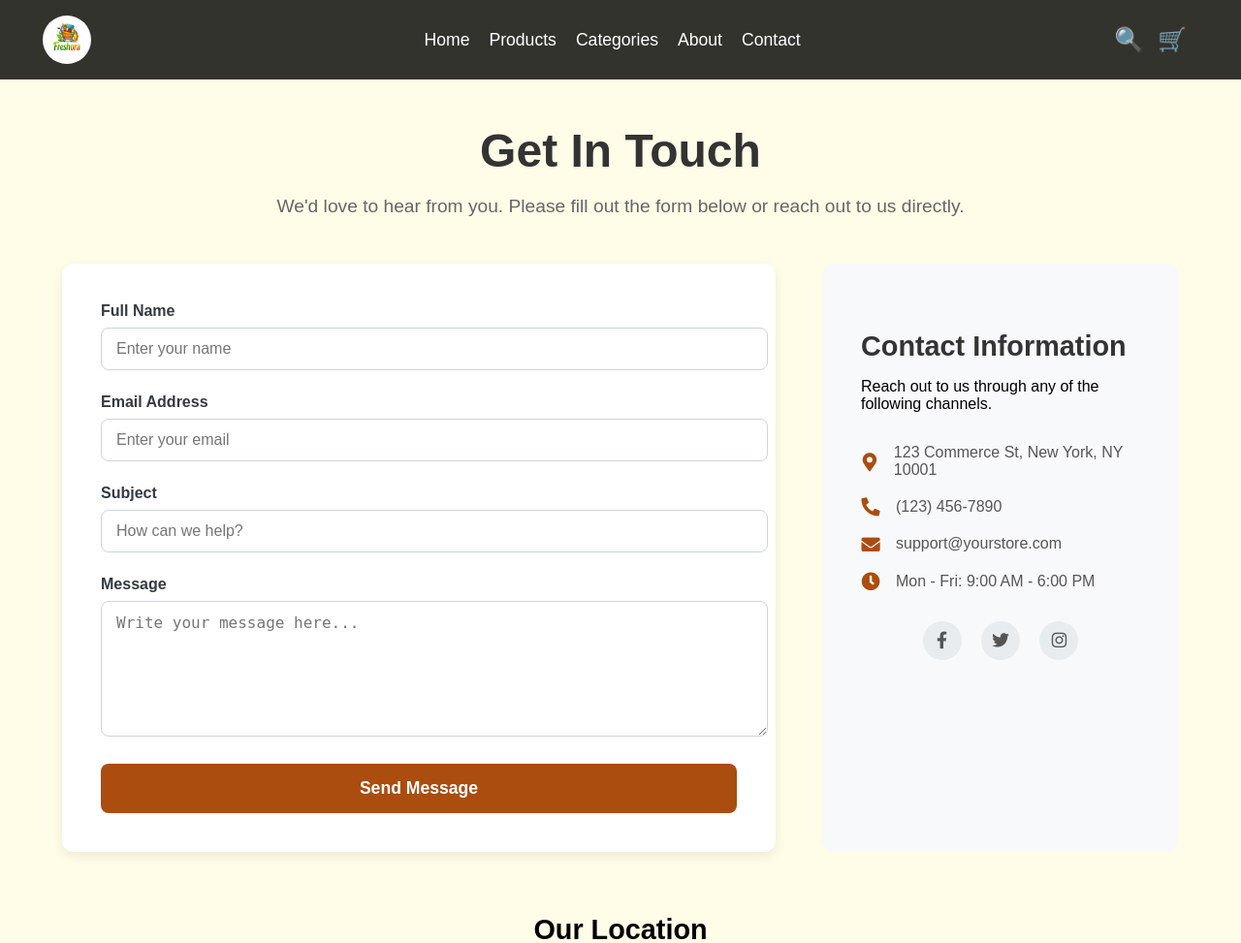
After one commit to ahmednabeen/ecommerce, a Django app: page /contact/ in a window 1280 px wide. The commit adds this page. Shown: the top 973 px of the page at 97% size. Run offline with Django 5.2, Linux system fonts and the light colour scheme.

Commit message:
create privacy policy, term of service & contact page

```diff
--- a/myapp/templates/base.html
+++ b/myapp/templates/base.html
@@ -6,6 +6,7 @@
     <meta name="viewport" content="width=device-width, initial-scale=1.0">
     <title>{% block title %}SuperShop{% endblock %}</title>
     <link rel="stylesheet" href="{% static 'css/style.css' %}">
+    <link rel="stylesheet" href="https://cdnjs.cloudflare.com/ajax/libs/font-awesome/5.15.4/css/all.min.css">
 </head>
 <body>
     <header>
@@ -20,7 +21,7 @@
                 <li><a href="{% url 'product_list' %}">Products</a></li>
                 <li><a href="{% url 'category_list' %}">Categories</a></li>
                 <li><a href="{% url 'about' %}">About</a></li>
-                <li><a href="#">Contact</a></li>
+                <li><a href="{% url 'contact' %}">Contact</a></li>
             </ul>
 
 
@@ -50,8 +51,8 @@
         <div class="footer-content">
             <p>&copy; 2026 SuperShop. All rights reserved.</p>
             <ul class="footer-links">
-                <li><a href="#">Privacy Policy</a></li>
-                <li><a href="#">Terms of Service</a></li>
+                <li><a href="{% url 'privacy_policy' %}">Privacy Policy</a></li>
+                <li><a href="{% url 'terms_of_service' %}">Terms of Service</a></li>
             </ul>
         </div>
     </footer>
--- a/myapp/templates/category_detail.html
+++ b/myapp/templates/category_detail.html
@@ -20,7 +20,7 @@
 
                 <div class="fp-all-product-card-content">
                     <h3 class="fp-all-product-name">{{ product.name }}</h3>
-                    <p class="fp-all-product-price">${{ product.price }}</p>
+                    <p class="fp-all-product-price">৳{{ product.price }}</p>
                     <button class="add-to-cart-btn"
                         data-product-id="{{ product.id }}">Add to Cart
                     </button>
--- /dev/null
+++ b/myapp/templates/contact.html
@@ -0,0 +1,91 @@
+{% extends 'base.html' %} <!-- Assuming you have a base template -->
+{% load static %} <!-- Load static files for CSS -->
+
+{% block title %}Contact Us{% endblock %} <!-- Optional: Set the page title -->
+
+{% block content %}
+<div class="contact-container">
+    <!-- Page Header -->
+    <div class="contact-header">
+        <h1>Get In Touch</h1>
+        <p>We'd love to hear from you. Please fill out the form below or reach out to us directly.</p>
+    </div>
+
+    <!-- Main Content Area (Form + Info) -->
+    <div class="contact-main">
+        <!-- Left Side: Contact Form -->
+        <div class="contact-form-wrapper">
+            <form action="{% url 'contact' %}" method="POST">
+                {% csrf_token %} <!-- Important for Django forms -->
+
+                <div class="form-group">
+                    <label for="name">Full Name</label>
+                    <input type="text" id="name" name="name" placeholder="Enter your name" required>
+                </div>
+
+                <div class="form-group">
+                    <label for="email">Email Address</label>
+                    <input type="email" id="email" name="email" placeholder="Enter your email" required>
+                </div>
+
+                <div class="form-group">
+                    <label for="subject">Subject</label>
+                    <input type="text" id="subject" name="subject" placeholder="How can we help?" required>
+                </div>
+
+                <div class="form-group">
+                    <label for="message">Message</label>
+                    <textarea id="message" name="message" rows="6" placeholder="Write your message here..." required></textarea>
+                </div>
+
+                <button type="submit" class="submit-btn">Send Message</button>
+            </form>
+        </div>
+
+        <!-- Right Side: Contact Information -->
+        <div class="contact-info-wrapper">
+            <h3>Contact Information</h3>
+            <p>Reach out to us through any of the following channels.</p>
+
+            <ul class="contact-details">
+                <li>
+                    <i class="fas fa-map-marker-alt"></i> <!-- Font Awesome Icon -->
+                    <span>123 Commerce St, New York, NY 10001</span>
+                </li>
+                <li>
+                    <i class="fas fa-phone-alt"></i>
+                    <span>(123) 456-7890</span>
+                </li>
+                <li>
+                    <i class="fas fa-envelope"></i>
+                    <span>support@yourstore.com</span>
+                </li>
+                <li>
+                    <i class="fas fa-clock"></i>
+                    <span>Mon - Fri: 9:00 AM - 6:00 PM</span>
+                </li>
+            </ul>
+
+            <div class="contact-socials">
+                <a href="#" title="Facebook"><i class="fab fa-facebook-f"></i></a>
+                <a href="#" title="Twitter"><i class="fab fa-twitter"></i></a>
+                <a href="#" title="Instagram"><i class="fab fa-instagram"></i></a>
+            </div>
+        </div>
+    </div>
+
+    <!-- Full-width Map Section -->
+    <div class="contact-map-wrapper">
+        <h3>Our Location</h3>
+        <iframe
+            src="https://www.google.com/maps/embed?pb=!1m18!1m12!1m3!1d3022.617099601754!2d-74.00834268459393!3d40.74844097932787!2m3!1f0!2f0!3f0!3m2!1i1024!2i768!4f13.1!3m3!1m2!1s0x89c259a9b3117423%3A0x1234567890abcdef!2sEmpire%20State%20Building!5e0!3m2!1sen!2sus!4v1642555555555"
+            width="100%"
+            height="450"
+            style="border:0;"
+            allowfullscreen=""
+            loading="lazy"
+            referrerpolicy="no-referrer-when-downgrade">
+        </iframe>
+    </div>
+</div>
+{% endblock %}
--- a/myapp/templates/index.html
+++ b/myapp/templates/index.html
@@ -87,7 +87,7 @@
                         </h3>
 
                         <p class="fp-all-product-price">
-                            ${{ product.price }}
+                            ৳{{ product.price }}
                         </p>
 
                         <button class="add-to-cart-btn"
@@ -163,7 +163,7 @@
                             </h3>
 
                             <p class="fp-all-product-price">
-                                ${{ product.price }}
+                                ৳{{ product.price }}
                             </p>
 
                             <button class="add-to-cart-btn"
--- a/myapp/templates/products.html
+++ b/myapp/templates/products.html
@@ -30,7 +30,7 @@
             <div class="all-product-card-content">
                 {% comment %} <p class="all-product-category">{{ product.category.name }}</p> {% endcomment %}
                 <h3 class="all-product-name">{{ product.name }}</h3>
-                <p class="all-product-price">${{ product.price|floatformat:2 }}</p>
+                <p class="all-product-price">৳{{ product.price|floatformat:2 }}</p>
                 <button class="add-to-cart-btn"
                         data-product-id="{{ product.id }}">
                     Add to Cart
--- a/myapp/urls.py
+++ b/myapp/urls.py
@@ -7,4 +7,7 @@ urlpatterns = [
     path('categories/', views.category_list, name='category_list'), # Category pages
     path('category/<slug:slug>/', views.category_detail, name='category_detail'), # Category_Detail pages
     path('about/', views.about, name='about'), # About Page
+    path('contact/', views.contact_page, name='contact'), # Contact Page
+    path('privacy-policy/', views.privacy_policy_page, name='privacy_policy'), # privacy-policy page
+    path('terms-of-service/', views.terms_of_service_page, name='terms_of_service'), #terms-of-service page
 ]
--- a/myapp/views.py
+++ b/myapp/views.py
@@ -90,3 +90,9 @@ def category_detail(request, slug):
 
 def about(request):
     return render(request, 'about.html')
+def contact_page(request):
+    return render(request, 'contact.html')
+def privacy_policy_page(request):
+    return render(request, 'privacy_policy.html')
+def terms_of_service_page(request):
+    return render(request, 'terms_of_service.html')
--- a/static/css/style.css
+++ b/static/css/style.css
@@ -1210,6 +1210,284 @@ footer {
     }
 }
 
+/* =================================================================== */
+/* CONTACT PAGE STYLES                                                 */
+/* =================================================================== */
+
+.contact-container {
+    padding: 1rem 5%;
+    margin-top: 80px; /* Same as product pages */
+    max-width: 1200px;
+    margin-left: auto;
+    margin-right: auto;
+}
+
+/* --- Header --- */
+.contact-header {
+    text-align: center;
+    margin-bottom: 3rem;
+}
+
+.contact-header h1 {
+    font-size: 3rem;
+    font-weight: 700;
+    color: #333;
+    margin-bottom: 0.5rem;
+}
+
+.contact-header p {
+    font-size: 1.2rem;
+    color: #666;
+}
+
+/* --- Main Content Layout --- */
+.contact-main {
+    display: grid;
+    grid-template-columns: 2fr 1fr; /* 2/3 for form, 1/3 for info */
+    gap: 3rem;
+    margin-bottom: 4rem;
+}
+
+/* --- Form Styles --- */
+.contact-form-wrapper {
+    background-color: #ffffff;
+    padding: 2.5rem;
+    border-radius: 12px;
+    box-shadow: 0 4px 12px rgba(0,0,0,0.08 );
+}
+
+.form-group {
+    margin-bottom: 1.5rem;
+}
+
+.form-group label {
+    display: block;
+    font-weight: 600;
+    margin-bottom: 0.5rem;
+    color: #343a40;
+}
+
+.form-group input,
+.form-group textarea {
+    width: 100%;
+    padding: 12px 15px;
+    border: 1px solid #ced4da;
+    border-radius: 8px;
+    font-size: 1rem;
+    transition: border-color 0.2s ease, box-shadow 0.2s ease;
+}
+
+.form-group input:focus,
+.form-group textarea:focus {
+    outline: none;
+    border-color: #aa4d0e;
+    box-shadow: 0 0 0 3px rgba(170, 77, 14, 0.15);
+}
+
+.submit-btn {
+    width: 100%;
+    padding: 15px;
+    font-size: 1.1rem;
+    font-weight: 600;
+    background-color: #aa4d0e; /* Theme color */
+    border: none;
+    border-radius: 8px;
+    color: white;
+    cursor: pointer;
+    transition: background-color 0.2s ease;
+}
+
+.submit-btn:hover {
+    background-color: #c96d2b; /* Lighter theme color */
+}
+
+/* --- Info Section Styles --- */
+.contact-info-wrapper {
+    padding: 2.5rem;
+    background-color: #f8f9fa;
+    border-radius: 12px;
+}
+
+.contact-info-wrapper h3 {
+    font-size: 1.8rem;
+    margin-bottom: 1rem;
+    color: #333;
+}
+
+.contact-details {
+    list-style: none;
+    padding: 0;
+    margin: 2rem 0;
+}
+
+.contact-details li {
+    display: flex;
+    align-items: center;
+    margin-bottom: 1.2rem;
+    font-size: 1rem;
+    color: #555;
+}
+
+.contact-details i {
+    font-size: 1.2rem;
+    color: #aa4d0e; /* Theme color */
+    margin-right: 1rem;
+    width: 20px;
+    text-align: center;
+}
+
+/* --- Social Media Icons --- */
+.contact-socials {
+    margin-top: 2rem;
+    text-align: center;
+}
+
+.contact-socials a {
+    display: inline-block;
+    width: 40px;
+    height: 40px;
+    line-height: 40px;
+    border-radius: 50%;
+    background-color: #e9ecef;
+    color: #555;
+    margin: 0 0.5rem;
+    font-size: 1.1rem;
+    transition: all 0.3s ease;
+}
+
+.contact-socials a:hover {
+    background-color: #aa4d0e;
+    color: #fff;
+    transform: translateY(-3px);
+}
+
+/* --- Map Section --- */
+.contact-map-wrapper {
+    margin-bottom: 2rem;
+}
+
+.contact-map-wrapper h3 {
+    text-align: center;
+    font-size: 1.8rem;
+    margin-bottom: 1.5rem;
+}
+
+.contact-map-wrapper iframe {
+    border-radius: 12px;
+    box-shadow: 0 4px 12px rgba(0,0,0,0.08);
+}
+
+/* --- Responsive Adjustments --- */
+@media (max-width: 992px) {
+    .contact-main {
+        grid-template-columns: 1fr; /* Stack form and info on top of each other */
+    }
+}
+
+@media (max-width: 600px) {
+    .contact-header h1 {
+        font-size: 2.2rem;
+    }
+    .contact-form-wrapper, .contact-info-wrapper {
+        padding: 1.5rem;
+    }
+}
+
+
+/* =================================================================== */
+/* LEGAL PAGE STYLES (Privacy Policy & Terms of Service both )          */
+/* =================================================================== */
+
+
+.legal-container {
+    padding: 1rem 5%;
+    margin-top: 80px;
+    max-width: 900px;
+    margin-left: auto;
+    margin-right: auto;
+    background-color: #FFFDE7;
+    border-radius: 8px;
+    box-shadow: 0 2px 8px rgba(0,0,0,0.05);
+}
+
+/* --- Header --- */
+.legal-header {
+    background-color: beige;
+    text-align: center;
+    padding: 2rem 1rem;
+    border-bottom: 1px solid #e9ecef;
+}
+
+.legal-header h1 {
+    font-size: 2.8rem;
+    font-weight: 700;
+    color: #333;
+    margin-bottom: 0.25rem;
+}
+
+.legal-header p {
+    font-size: 1rem;
+    color: #888;
+    margin: 0;
+}
+
+/* --- Main Content --- */
+.legal-content {
+    padding: 2.5rem;
+    line-height: 1.7;
+    font-size: 1.1rem;
+    color: #495057;
+}
+
+.legal-section-title {
+    font-size: 1.8rem;
+    font-weight: 600;
+    color: #343a40;
+    margin-top: 2.5rem;
+    margin-bottom: 1rem;
+    border-bottom: 2px solid #f1f3f5;
+    padding-bottom: 0.5rem;
+}
+
+.legal-content p {
+    margin-bottom: 1.2rem;
+}
+
+.legal-content ul {
+    margin-bottom: 1.5rem;
+    padding-left: 2rem;
+}
+
+.legal-content li {
+    margin-bottom: 0.75rem;
+}
+
+.legal-content a {
+    color: #aa4d0e; /* Theme color */
+    text-decoration: none;
+    font-weight: 600;
+}
+
+.legal-content a:hover {
+    text-decoration: underline;
+}
+
+/* --- Responsive Adjustments --- */
+@media (max-width: 768px) {
+    .legal-container {
+        margin-top: 60px;
+        padding: 0;
+    }
+    .legal-content {
+        padding: 1.5rem;
+        font-size: 1rem;
+    }
+    .legal-header h1 {
+        font-size: 2.2rem;
+    }
+}
+
+
 
 /* ======================================================================
    Responsive Design CSS
```
Also changed, not shown: myapp/templates/privacy_policy.html (added, +64 -0 lines), myapp/templates/terms_of_service.html (added, +51 -0 lines).
